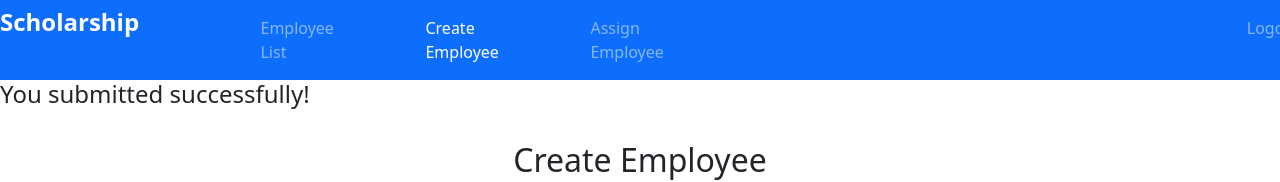
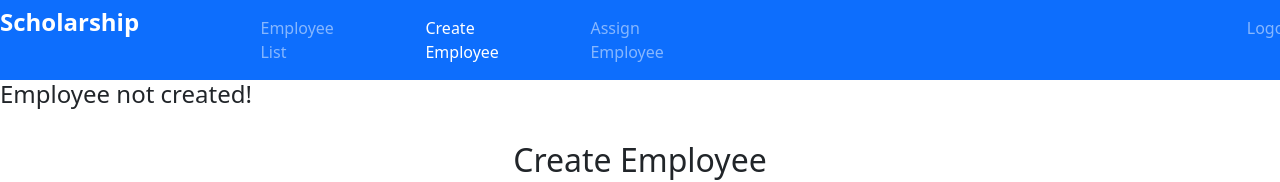
Before and after one commit to Sai-Adhinatha-Reddy/Frontend-SaiAdhinathaReddy, an Angular app: page /add in a window 1280 px wide. Both pictures are taken after typing "Sample", "name@example.com", "Sample", "Sample", "Sample" into the empty fields and a click on the button "Submit". Shown: the top 182 px of the page. Built offline with nearby package versions, Linux system fonts and the light colour scheme; no server answers.

Commit message:
Updated Code

```diff
--- a/src/app/employee/create-employee/create-employee.component.html
+++ b/src/app/employee/create-employee/create-employee.component.html
@@ -1,6 +1,6 @@
 <app-home> </app-home>
 <div [hidden]="!submitted">
-  <h4>You submitted successfully!</h4>
+  <h4>Employee not created!</h4>
 </div>
 <br>
 <h2 style="text-align: center;">Create Employee</h2>
```
